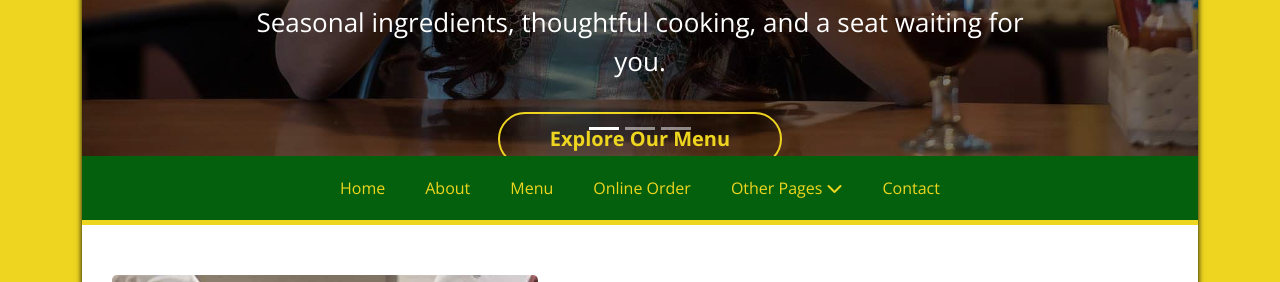
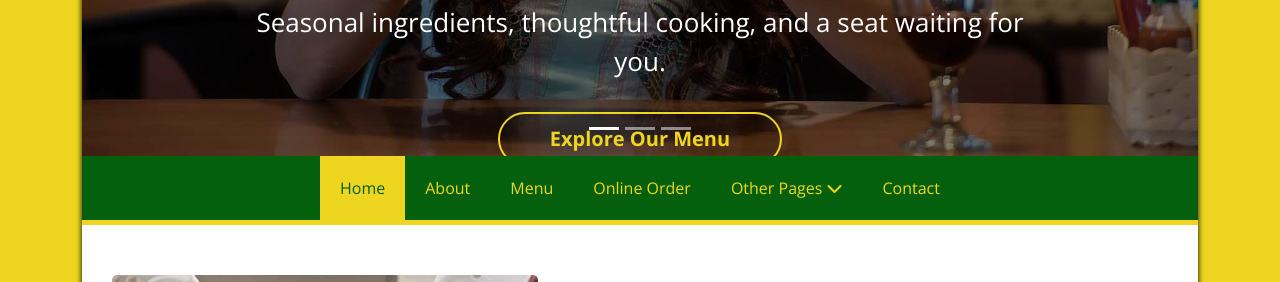
Before and after one commit to leducnhan230/BD-Restaurant, a plain HTML site: page src/index.html in a window 1280 px wide. Shown: the part 589-871 px from the top of the page. Drawn offline with Linux system fonts and the light colour scheme.

Commit message:
feat(layout): add active for nav

```diff
--- a/src/css/style.css
+++ b/src/css/style.css
@@ -221,6 +221,14 @@ nav {
 }
 
 .navbar .sub-menu>li:hover>a {
+    color: #04600C;
+}
+
+.main-menu li.active {
+    background-color: #EED620;
+}
+
+.main-menu li.active>a {
     color: #04600C;
 }
 
@@ -662,6 +670,7 @@ footer .right-bottom button {
     cursor: pointer;
 }
 
+
 /* =========================================
    5. RESPONSIVE (MOBILE / TABLET OVERRIDES)
    ========================================= */
--- a/src/index.html
+++ b/src/index.html
@@ -80,7 +80,7 @@
                 <div class="navbar">
                     <nav>
                         <ul class="main-menu">
-                            <li><a href="">Home</a></li>
+                            <li class="active"><a href="">Home</a></li>
                             <li><a href="">About</a></li>
                             <li><a href="">Menu</a></li>
                             <li><a href="">Online Order</a></li>
```
